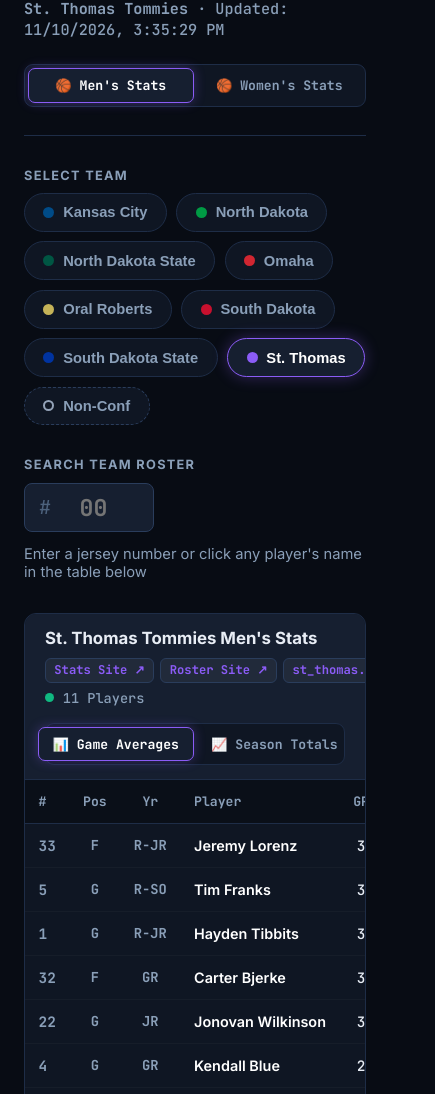
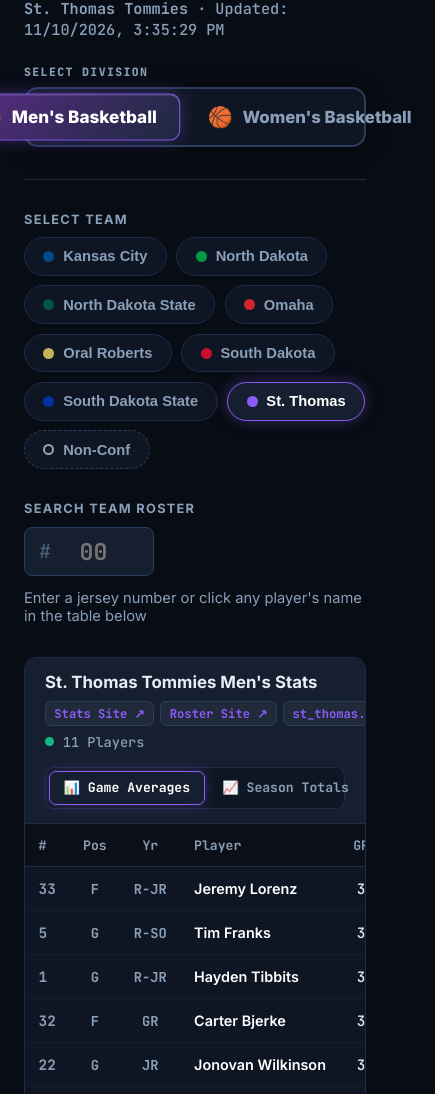
Before and after one commit to TAPbot-Xpression/TAP_basketball_seasonstats, a plain HTML site: page docs/index.html in a window 390 px wide. Shown: the part 143-1237 px from the top of the page, 435 px wide, since content can reach past the window. Drawn offline with Linux system fonts and the light colour scheme.

Commit message:
Update index.html

```diff
--- a/docs/index.html
+++ b/docs/index.html
@@ -6,7 +6,7 @@
   <title>Summit League Basketball Stats</title>
   <link rel="preconnect" href="https://fonts.googleapis.com" />
   <link rel="preconnect" href="https://fonts.gstatic.com" crossorigin />
-  <link href="https://fonts.googleapis.com/css2?family=Inter:wght@400;500;600;700;800;900&family=JetBrains+Mono:wght@500;700;800&display=swap" rel="stylesheet" />
+  <link href="https://fonts.googleapis.com/css2?family=Inter:wght@400;500;600;700;800;900&family=JetBrains+Mono:wght@500;700;800&family=Oswald:wght@600;700;800&display=swap" rel="stylesheet" />
 
   <style>
     /* ── Team Color Themes (Dynamically applied via data-theme) ─────────────── */
@@ -21,7 +21,7 @@
       /* Dynamic Theme Variables (Defaults to St. Thomas) */
       --team-primary:   #5b2d86;
       --team-accent:    #8b5cf6;
-      --team-glow:      rgba(139, 92, 246, 0.32);
+      --team-glow:      rgba(139, 92, 246, 0.35);
       --team-light:     #ddd6fe;
       --team-btn-text:  #ffffff;
 
@@ -109,7 +109,6 @@
       --team-btn-text:  #ffffff;
     }
 
-    /* Non-Conf Neutral Styling */
     [data-theme="non_conf"] {
       --team-primary:   #334155;
       --team-accent:    #94a3b8;
@@ -134,12 +133,12 @@
 
     /* ── Header ─────────────────────────────────────────────────────────────── */
     header {
-      padding-bottom: 1.75rem;
+      padding-bottom: 2rem;
       border-bottom: 1px solid var(--border);
       margin-bottom: 2rem;
       display: flex;
       justify-content: space-between;
-      align-items: flex-start;
+      align-items: center;
       gap: 1.5rem;
       flex-wrap: wrap;
     }
@@ -151,8 +150,8 @@
     }
 
     .wordmark-eyebrow {
-      font-size: 0.8rem;
-      font-weight: 700;
+      font-size: 0.82rem;
+      font-weight: 800;
       letter-spacing: 0.15em;
       text-transform: uppercase;
       color: var(--team-accent);
@@ -177,50 +176,67 @@
       line-height: 1.4;
     }
 
-    .header-controls {
+    /* ── Large Primary Division Switcher ─────────────────────────────────────── */
+    .division-control-wrap {
       display: flex;
       flex-direction: column;
       align-items: flex-end;
-      gap: 0.75rem;
-    }
-
-    /* ── Toggle Switch Group ─────────────────────────────────────────────────── */
-    .toggle-group-wrap {
+      gap: 0.45rem;
+    }
+
+    .division-caption {
+      font-size: 0.72rem;
+      font-weight: 800;
+      letter-spacing: 0.12em;
+      text-transform: uppercase;
+      color: var(--text-muted);
+      font-family: 'JetBrains Mono', monospace;
+    }
+
+    .division-switcher {
       display: inline-flex;
       background: var(--surface);
-      border: 1px solid var(--border);
-      padding: 3px;
-      border-radius: 9px;
-      gap: 3px;
-    }
-
-    .toggle-btn {
+      border: 2px solid var(--border-light);
+      padding: 5px;
+      border-radius: 14px;
+      gap: 6px;
+      box-shadow: 0 4px 20px rgba(0, 0, 0, 0.4);
+    }
+
+    .div-btn {
       background: transparent;
-      border: 1px solid transparent;
+      border: 1.5px solid transparent;
       color: var(--text-muted);
-      padding: 0.48rem 0.85rem;
-      border-radius: 7px;
-      font-family: 'JetBrains Mono', monospace;
-      font-size: 0.82rem;
-      font-weight: 700;
+      padding: 0.75rem 1.4rem;
+      border-radius: 10px;
+      font-family: 'Inter', sans-serif;
+      font-size: 1.05rem;
+      font-weight: 800;
       cursor: pointer;
       display: inline-flex;
       align-items: center;
-      gap: 0.4rem;
-      transition: all 0.2s ease;
+      gap: 0.6rem;
+      transition: all 0.2s cubic-bezier(0.4, 0, 0.2, 1);
       white-space: nowrap;
     }
 
-    .toggle-btn:hover:not(.active) {
+    .div-btn .div-icon {
+      font-size: 1.25rem;
+      line-height: 1;
+    }
+
+    .div-btn:hover:not(.active) {
       color: var(--text);
       background: var(--surface-2);
-    }
-
-    .toggle-btn.active {
-      background: var(--surface-2);
+      border-color: var(--border);
+    }
+
+    .div-btn.active {
+      background: linear-gradient(135deg, var(--team-primary) 0%, var(--surface-3) 100%);
       border-color: var(--team-accent);
       color: #ffffff;
-      box-shadow: 0 0 12px var(--team-glow);
+      box-shadow: 0 0 18px var(--team-glow), inset 0 1px 1px rgba(255,255,255,0.2);
+      transform: scale(1.02);
     }
 
     /* ── Team Selector Ribbon ────────────────────────────────────────────────── */
@@ -524,7 +540,7 @@
       align-items: center;
       border-bottom: 1px solid var(--border);
       gap: 1rem;
-      flex-wrap: nowrap; /* Keeps items on single row at desktop full screen */
+      flex-wrap: nowrap;
     }
 
     .table-card-left {
@@ -548,7 +564,6 @@
       white-space: nowrap;
     }
 
-    /* Compact Hyperlinks Group */
     .header-links-group {
       display: inline-flex;
       align-items: center;
@@ -582,6 +597,45 @@
 
     .site-link-btn.hidden { display: none; }
 
+    /* Secondary Mode Switcher (Game Averages vs Totals) */
+    .toggle-group-wrap {
+      display: inline-flex;
+      background: var(--surface);
+      border: 1px solid var(--border);
+      padding: 3px;
+      border-radius: 9px;
+      gap: 3px;
+    }
+
+    .toggle-btn {
+      background: transparent;
+      border: 1px solid transparent;
+      color: var(--text-muted);
+      padding: 0.48rem 0.85rem;
+      border-radius: 7px;
+      font-family: 'JetBrains Mono', monospace;
+      font-size: 0.82rem;
+      font-weight: 700;
+      cursor: pointer;
+      display: inline-flex;
+      align-items: center;
+      gap: 0.4rem;
+      transition: all 0.2s ease;
+      white-space: nowrap;
+    }
+
+    .toggle-btn:hover:not(.active) {
+      color: var(--text);
+      background: var(--surface-2);
+    }
+
+    .toggle-btn.active {
+      background: var(--surface-2);
+      border-color: var(--team-accent);
+      color: #ffffff;
+      box-shadow: 0 0 12px var(--team-glow);
+    }
+
     .table-wrap { overflow-x: auto; }
 
     table {
@@ -736,9 +790,9 @@
 
     @media (max-width: 980px) {
       .table-card-header { flex-wrap: wrap; }
-      .header-controls { align-items: flex-start; width: 100%; }
-      .toggle-group-wrap { width: 100%; justify-content: center; }
-      .toggle-btn { flex: 1; justify-content: center; }
+      .division-control-wrap { align-items: flex-start; width: 100%; }
+      .division-switcher { width: 100%; justify-content: center; }
+      .div-btn { flex: 1; justify-content: center; }
       .table-card-header .toggle-group-wrap { width: 100%; }
     }
 
@@ -761,14 +815,17 @@
       <div class="meta" id="metaBar">Loading data…</div>
     </div>
 
-    <!-- Controls (Division switch) -->
-    <div class="header-controls">
-      <div class="toggle-group-wrap" role="tablist" aria-label="Basketball Division Switcher">
-        <button id="btnMens" class="toggle-btn active" onclick="setGender('men')">
-          <span>🏀 Men's Stats</span>
+    <!-- Prominent Division Switcher -->
+    <div class="division-control-wrap">
+      <span class="division-caption">Select Division</span>
+      <div class="division-switcher" role="tablist" aria-label="Basketball Division Switcher">
+        <button id="btnMens" class="div-btn active" onclick="setGender('men')">
+          <span class="div-icon">🏀</span>
+          <span>Men's Basketball</span>
         </button>
-        <button id="btnWomens" class="toggle-btn" onclick="setGender('women')">
-          <span>🏀 Women's Stats</span>
+        <button id="btnWomens" class="div-btn" onclick="setGender('women')">
+          <span class="div-icon">🏀</span>
+          <span>Women's Basketball</span>
         </button>
       </div>
     </div>
@@ -1040,7 +1097,6 @@
     }
   };
 
-  // ── Column Definitions for Both Modes ──────────────────────────────────────
   const STAT_CONFIGS = {
     avg: [
       { key: 'gp',           label: 'GP',     tableOnly: true },
@@ -1075,7 +1131,7 @@
   };
 
   let CURRENT_GENDER = 'men';
-  let CURRENT_STAT_MODE = 'avg'; // 'avg' or 'tot'
+  let CURRENT_STAT_MODE = 'avg';
   let CURRENT_TEAM = 'st_thomas';
   let RAW_DATA = null;
   let PLAYERS = [];
@@ -1085,7 +1141,6 @@
   let RANKS = {};
   let LOAD_TOKEN = 0;
 
-  // ── Switch Gender Division ──────────────────────────────────────────────────
   function setGender(gender) {
     if (CURRENT_GENDER === gender) return;
     CURRENT_GENDER = gender;
@@ -1097,7 +1152,6 @@
     loadTeamData(CURRENT_TEAM);
   }
 
-  // ── Switch Stat View Mode (Game Averages vs Totals) ─────────────────────────
   function setStatMode(mode) {
     if (CURRENT_STAT_MODE === mode) return;
     CURRENT_STAT_MODE = mode;
@@ -1115,7 +1169,6 @@
     }
   }
 
-  // ── Switch Team ─────────────────────────────────────────────────────────────
   function selectTeam(teamId, btn) {
     if (!TEAMS[teamId]) return;
     CURRENT_TEAM = teamId;
@@ -1135,7 +1188,6 @@
     document.getElementById('notFound').style.display = 'none';
   }
 
-  // ── Stat Parser Helper ──────────────────────────────────────────────────────
   function parseStat(val) {
     if (val === undefined || val === null || val === '-' || val === '--' || val === '') {
       return -999999;
@@ -1145,7 +1197,6 @@
     return isNaN(num) ? -999999 : num;
   }
 
-  // ── Calculate Roster Ranks for Active Mode ───────────────────────────────────
   function calculateRanks() {
     RANKS = {};
     const cols = STAT_CONFIGS[CURRENT_STAT_MODE];
@@ -1169,7 +1220,6 @@
     return null;
   }
 
-  // ── Link Helpers ────────────────────────────────────────────────────────────
   function setLink(id, url, title) {
     const el = document.getElementById(id);
     if (!el) return;
@@ -1183,7 +1233,6 @@
     }
   }
 
-  // ── Helper to format Opponent Names with (Non-Conf) ──────────────────────────
   function getDisplayTeamName(teamObj, rawJson) {
     if (teamObj.isNonConf) {
       const opp = (rawJson && rawJson.team && rawJson.team !== 'Non-Conf') ? rawJson.team : 'Non-Conf Opponent';
@@ -1192,13 +1241,11 @@
     return teamObj.name;
   }
 
-  // ── Placeholder / Error Panels ──────────────────────────────────────────────
   function showTablePanel(html) {
     document.getElementById('tableHead').innerHTML = '';
     document.getElementById('tableBody').innerHTML = `<tr><td colspan="16" class="empty">${html}</td></tr>`;
   }
 
-  // ── Load Stats JSON ─────────────────────────────────────────────────────────
   async function loadTeamData(teamId) {
     const token = ++LOAD_TOKEN;
     const team = TEAMS[teamId];
@@ -1210,7 +1257,6 @@
     document.getElementById('statusText').textContent = 'Loading…';
     showTablePanel(`Loading ${esc(team.shortName)} (${genderLabel}) stats…`);
 
-    // Reset links for initial fetch
     if (isNonConf) {
       setLink('teamStatsLink', '');
       setLink('teamRosterLink', '');
@@ -1248,27 +1294,27 @@
         number:       p.number !== undefined && p.number !== null ? String(p.number) : (p.jersey ? String(p.jersey) : ''),
         position:     p.position || p.pos || '—',
         year:         p.year || p.class || '—',
-        gp:           p.gp || '',
-        gs:           p.gs || '',
-        min:          p.min || '',
-        min_avg:      p.min_avg || p.mpg || '',
-        pts:          p.pts || '',
-        avg:          p.avg || p.ppg || '',
-        fg_pct:       p.fg_pct || p['fg%'] || '',
-        three_pt_pct: p.three_pt_pct || p['3pt%'] || p['3p%'] || '',
-        ft_pct:       p.ft_pct || p['ft%'] || '',
-        off_reb:      p.off_reb || '',
-        def_reb:      p.def_reb || '',
-        tot_reb:      p.tot_reb || p.reb || p.tot || '',
-        reb_avg:      p.reb_avg || p.rpg || '',
-        ast:          p.ast || '',
-        ast_avg:      p.ast_avg || p.apg || '',
-        to:           p.to || p.turnovers || '',
-        to_avg:       p.to_avg || p.topg || '',
-        stl:          p.stl || '',
-        stl_avg:      p.stl_avg || p.spg || '',
-        blk:          p.blk || '',
-        blk_avg:      p.blk_avg || p.bpg || ''
+        gp:           p.gp || '0',
+        gs:           p.gs || '0',
+        min:          p.min || '0',
+        min_avg:      p.min_avg || '0.0',
+        pts:          p.pts || '0',
+        avg:          p.avg || '0.0',
+        fg_pct:       p.fg_pct || '.000',
+        three_pt_pct: p.three_pt_pct || '.000',
+        ft_pct:       p.ft_pct || '.000',
+        off_reb:      p.off_reb || '0',
+        def_reb:      p.def_reb || '0',
+        tot_reb:      p.tot_reb || '0',
+        reb_avg:      p.reb_avg || '0.0',
+        ast:          p.ast || '0',
+        ast_avg:      p.ast_avg || '0.0',
+        to:           p.to || '0',
+        to_avg:       p.to_avg || '0.0',
+        stl:          p.stl || '0',
+        stl_avg:      p.stl_avg || '0.0',
+        blk:          p.blk || '0',
+        blk_avg:      p.blk_avg || '0.0'
       }));
 
       calculateRanks();
@@ -1279,13 +1325,11 @@
 
       document.getElementById('tableTitle').textContent = `${formattedTitle} ${genderLabel} Stats`;
 
-      // ── Non-Conf dynamic configuration ──────────────────────────────────────
       if (isNonConf) {
         const stackUrl  = RAW_DATA.source_stats_url  || '';
         const rosterUrl = RAW_DATA.source_roster_url || '';
         const rawName   = (RAW_DATA.team && RAW_DATA.team !== 'Non-Conf') ? RAW_DATA.team : 'Non-Conf';
 
-        // Update the pill label dynamically
         document.getElementById('nonConfPillLabel').textContent = `${rawName} (Non-Conf)`;
 
         setLink('teamStatsLink',  stackUrl,  `View ${rawName} stats on their athletics website`);
@@ -1349,7 +1393,6 @@
     }
   }
 
-  // ── Render Full Table ──────────────────────────────────────────────────────
   function renderTable() {
     const head = document.getElementById('tableHead');
     const body = document.getElementById('tableBody');
@@ -1394,7 +1437,6 @@
     }).join('');
   }
 
-  // ── Sorting ────────────────────────────────────────────────────────────────
   function sortBy(col) {
     if (sortCol === col) {
       sortDir *= -1;
@@ -1406,7 +1448,6 @@
     if (searchNum) highlightRow(searchNum);
   }
 
-  // ── Render Spotlight Card ──────────────────────────────────────────────────
   function renderPlayerSpotlight(player) {
     const notFound = document.getElementById('notFound');
     const card     = document.getElementById('spotlightCard');
@@ -1450,7 +1491,6 @@
     highlightRow(player.number);
   }
 
-  // ── Click on Player Name ───────────────────────────────────────────────────
   function displayPlayerCard(playerIdx) {
     const player = PLAYERS[playerIdx];
     if (!player) return;
@@ -1463,7 +1503,6 @@
     card.scrollIntoView({ behavior: 'smooth', block: 'nearest' });
   }
 
-  // ── Spotlight Search Input ─────────────────────────────────────────────────
   document.getElementById('playerSearch').addEventListener('input', function () {
     searchNum = this.value.trim();
     const notFound = document.getElementById('notFound');
```
